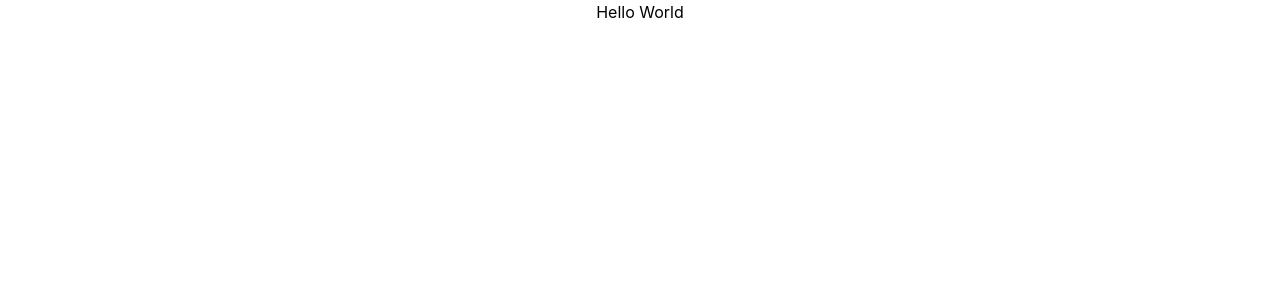
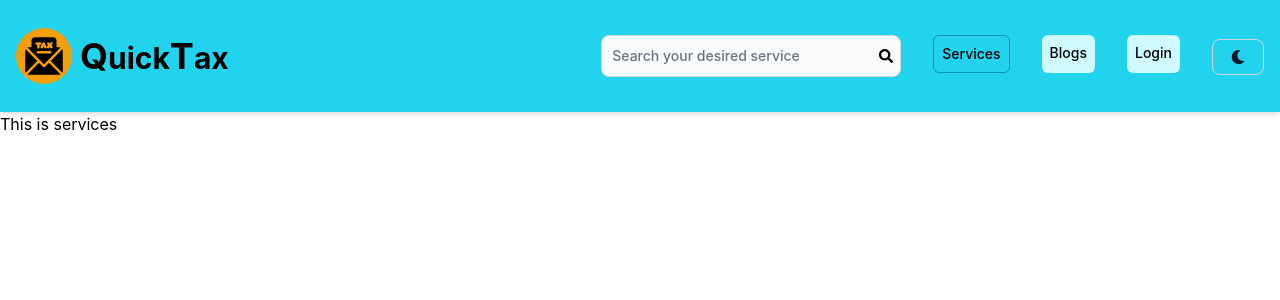
Before and after one commit to k-m-rahman/QuickTax, a React (Create React App) app: page /services in a window 1280 px wide. Shown: the top 300 px of the page. Built offline with nearby package versions, Linux system fonts and the light colour scheme.

Commit message:
added navbar and basic router management

```diff
--- a/src/App.js
+++ b/src/App.js
@@ -1,10 +1,28 @@
 import logo from "./logo.svg";
 import "./App.css";
+import { RouterProvider } from "react-router-dom";
+import { router } from "./Routes/Route/Route";
+import { useContext, useEffect } from "react";
+import { ThemeContext } from "./contexts/ThemeProvider";
+import { getStoredDarkModeData } from "./utils/fakeDb";
 
 function App() {
+  const { darkMode, setDarkMode } = useContext(ThemeContext);
+
+  useEffect(() => {
+    const storedDarkModeData = getStoredDarkModeData();
+    setDarkMode(storedDarkModeData);
+  }, []);
+
   return (
-    <div className="App">
-      <h1>Hello World</h1>
+    <div
+      className={
+        darkMode
+          ? `"App dark min-h-screen max-w-7xl mx-auto"`
+          : `"App min-h-screen max-w-7xl mx-auto"`
+      }
+    >
+      <RouterProvider router={router}></RouterProvider>
     </div>
   );
 }
--- /dev/null
+++ b/src/Routes/Route/Route.js
@@ -0,0 +1,21 @@
+import { createBrowserRouter } from "react-router-dom";
+import Main from "../../layout/Main";
+import Home from "../../pages/Home/Home";
+import Services from "../../pages/Services/Services";
+
+export const router = createBrowserRouter([
+  {
+    path: "/",
+    element: <Main></Main>,
+    children: [
+      {
+        path: "/",
+        element: <Home></Home>,
+      },
+      {
+        path: "/services",
+        element: <Services></Services>,
+      },
+    ],
+  },
+]);
--- /dev/null
+++ b/src/contexts/AuthProvider.js
@@ -0,0 +1,23 @@
+import React, { createContext, useState } from "react";
+import { getAuth } from "firebase/auth";
+import app from "../firebase/firebase.config";
+
+const auth = getAuth(app);
+
+export const AuthContext = createContext();
+
+const AuthProvider = ({ children }) => {
+  const [user, setUser] = useState(null);
+  const [loading, setLoading] = useState(true);
+
+  const login = (email, password) => {};
+
+  const authInfo = { user };
+  return (
+    <div>
+      <AuthContext.Provider value={authInfo}>{children}</AuthContext.Provider>
+    </div>
+  );
+};
+
+export default AuthProvider;
--- /dev/null
+++ b/src/contexts/ThemeProvider.js
@@ -0,0 +1,19 @@
+import React, { createContext, useState } from "react";
+
+export const ThemeContext = createContext();
+
+const ThemeProvider = ({ children }) => {
+  const [darkMode, setDarkMode] = useState(false);
+
+  const themeInfo = { darkMode, setDarkMode };
+
+  return (
+    <div>
+      <ThemeContext.Provider value={themeInfo}>
+        {children}
+      </ThemeContext.Provider>
+    </div>
+  );
+};
+
+export default ThemeProvider;
--- a/src/index.js
+++ b/src/index.js
@@ -1,13 +1,19 @@
-import React from 'react';
-import ReactDOM from 'react-dom/client';
-import './index.css';
-import App from './App';
-import reportWebVitals from './reportWebVitals';
+import React from "react";
+import ReactDOM from "react-dom/client";
+import "./index.css";
+import App from "./App";
+import reportWebVitals from "./reportWebVitals";
+import AuthProvider from "./contexts/AuthProvider";
+import ThemeProvider from "./contexts/ThemeProvider";
 
-const root = ReactDOM.createRoot(document.getElementById('root'));
+const root = ReactDOM.createRoot(document.getElementById("root"));
 root.render(
   <React.StrictMode>
-    <App />
+    <AuthProvider>
+      <ThemeProvider>
+        <App />
+      </ThemeProvider>
+    </AuthProvider>
   </React.StrictMode>
 );
 
--- /dev/null
+++ b/src/layout/Main.js
@@ -0,0 +1,14 @@
+import React from "react";
+import { Outlet } from "react-router-dom";
+import Header from "../pages/shared/Header/Header";
+
+const Main = () => {
+  return (
+    <div>
+      <Header></Header>
+      <Outlet></Outlet>
+    </div>
+  );
+};
+
+export default Main;
--- /dev/null
+++ b/src/pages/Home/Home.js
@@ -0,0 +1,7 @@
+import React from "react";
+
+const Home = () => {
+  return <div>This is home</div>;
+};
+
+export default Home;
--- /dev/null
+++ b/src/pages/Services/Services.js
@@ -0,0 +1,7 @@
+import React from "react";
+
+const Services = () => {
+  return <div>This is services</div>;
+};
+
+export default Services;
--- /dev/null
+++ b/src/pages/shared/Header/Header.js
@@ -0,0 +1,201 @@
+import {
+  Avatar,
+  Button,
+  Dropdown,
+  Navbar,
+  TextInput,
+  Tooltip,
+} from "flowbite-react";
+import React, { useContext } from "react";
+import { Link, NavLink, ScrollRestoration } from "react-router-dom";
+import { AuthContext } from "../../../contexts/AuthProvider";
+import { ThemeContext } from "../../../contexts/ThemeProvider";
+import { addDarkModeDataToDb } from "../../../utils/fakeDb";
+import { FaMoon, FaSun, FaSearch } from "react-icons/fa";
+import logo from "../../../assets/tax.svg";
+import { useNavigate } from "react-router-dom";
+
+const Header = () => {
+  const { user } = useContext(AuthContext);
+  const { darkMode, setDarkMode } = useContext(ThemeContext);
+  const navigate = useNavigate();
+
+  const handleSearchProduct = (event) => {
+    event.preventDefault();
+    const form = event.target;
+    const gadgetName = form.gadgetName.value;
+    form.reset();
+    navigate(`/searchedProducts/${gadgetName}`);
+  };
+
+  const themeChanger = () => {
+    setDarkMode(!darkMode);
+    addDarkModeDataToDb(!darkMode);
+  };
+
+  return (
+    <div className="shadow-md md:pb-5 lg:pb-0 bg-cyan-400 text-center sticky top-0 z-10 dark:bg-slate-800">
+      <Navbar
+        className="bg-cyan-400  rounded-none  py-7"
+        fluid={true}
+        rounded={true}
+      >
+        <NavLink className="flex " to="/">
+          <div className="flex gap-2">
+            <span className="bg-amber-500 p-2 rounded-full">
+              <img src={logo} className="w-8 lg:w-10 " alt="" />
+            </span>
+            <span className="self-center whitespace-nowrap text-2xl md:text-3xl font-bold dark:text-white flex items-end">
+              <span className="text-3xl md:text-4xl ">Q</span> <span>uick</span>
+              <span className="text-3xl md:text-4xl ">T</span> <span>ax</span>
+            </span>
+          </div>
+        </NavLink>
+        <Navbar.Toggle />
+        <Navbar.Collapse>
+          <ScrollRestoration></ScrollRestoration>
+          <form
+            onSubmit={handleSearchProduct}
+            className="relative mb-2 lg:mb-0 md:hidden lg:block"
+          >
+            <TextInput
+              className=" lg:w-[300px] "
+              id="gadgetName"
+              name="gadgetName"
+              type="text"
+              placeholder="Search your desired service"
+            />
+            <button
+              type="submit"
+              className="absolute right-2 top-1/3 cursor-pointer"
+            >
+              <FaSearch></FaSearch>
+            </button>
+          </form>
+          <NavLink
+            className={({ isActive }) =>
+              !isActive
+                ? "bg-cyan-100 p-2 rounded-md  sm:hover:scale-110 mb-1"
+                : "bg-cyan-400 border border-cyan-600 p-2 rounded-md sm:hover:scale-110 mb-1"
+            }
+            to="/services"
+          >
+            Services
+          </NavLink>
+
+          <NavLink
+            className={({ isActive }) =>
+              !isActive
+                ? "bg-cyan-100 p-2 rounded-md  sm:hover:scale-110 mb-1"
+                : "bg-cyan-400 border border-cyan-600 p-2 rounded-md sm:hover:scale-110 mb-1"
+            }
+            to="/blogs"
+          >
+            Blogs
+          </NavLink>
+
+          {user ? (
+            <>
+              <NavLink
+                className={({ isActive }) =>
+                  !isActive
+                    ? "bg-cyan-100 p-2 rounded-md  sm:hover:scale-110 mb-1"
+                    : "bg-cyan-400 border border-cyan-600 p-2 rounded-md sm:hover:scale-110 mb-1"
+                }
+                to="/myReviews"
+              >
+                My Reviews
+              </NavLink>
+              <NavLink
+                className={({ isActive }) =>
+                  !isActive
+                    ? "bg-cyan-100 p-2 rounded-md  sm:hover:scale-110 mb-1"
+                    : "bg-cyan-400 border border-cyan-600 p-2 rounded-md sm:hover:scale-110 mb-1"
+                }
+                to="/addService"
+              >
+                Add Service
+              </NavLink>
+
+              <span className=" flex justify-center ">
+                <Dropdown
+                  arrowIcon={false}
+                  inline={true}
+                  label={
+                    <Tooltip
+                      content={
+                        user?.displayName
+                          ? `${user?.displayName}`
+                          : "Name not available"
+                      }
+                    >
+                      <Avatar
+                        className="border border-gray-300  rounded-full sm:hover:scale-110"
+                        alt="User "
+                        img={user?.photoURL}
+                        rounded={true}
+                      />
+                    </Tooltip>
+                  }
+                >
+                  <Dropdown.Header>
+                    <Link to="/profile">
+                      <span className="block text-sm">
+                        {user.displayName ? user?.displayName : ""}
+                      </span>
+                      <span className="block truncate text-sm font-medium">
+                        {user?.email}
+                      </span>
+                    </Link>
+                  </Dropdown.Header>
+
+                  <Dropdown.Item>
+                    <button>Sign out</button>
+                  </Dropdown.Item>
+                </Dropdown>
+              </span>
+            </>
+          ) : (
+            <NavLink
+              className={({ isActive }) =>
+                !isActive
+                  ? "bg-cyan-100 p-2 rounded-md  sm:hover:scale-110 mb-1"
+                  : "bg-cyan-400 border border-cyan-600 p-2 rounded-md sm:hover:scale-110 mb-1"
+              }
+              to="/login"
+            >
+              Login
+            </NavLink>
+          )}
+
+          <Button
+            className="w-1/6 mx-auto mt-1 lg:w-full"
+            onClick={themeChanger}
+            color={darkMode ? `dark` : `light`}
+          >
+            {darkMode ? <FaSun></FaSun> : <FaMoon></FaMoon>}
+          </Button>
+        </Navbar.Collapse>
+      </Navbar>
+      <div className="mt-1 w-1/2 mx-auto  hidden md:block lg:hidden">
+        <form onSubmit={handleSearchProduct} className="relative ">
+          <TextInput
+            className=" lg:w-[300px] "
+            id="gadgetName"
+            name="gadgetName"
+            type="text"
+            placeholder="Search your desired service"
+          />
+          <button
+            type="submit"
+            className="absolute right-2 top-1/3 cursor-pointer"
+          >
+            <FaSearch></FaSearch>
+          </button>
+        </form>
+      </div>
+    </div>
+  );
+};
+
+export default Header;
--- /dev/null
+++ b/src/utils/fakeDb.js
@@ -0,0 +1,11 @@
+const addDarkModeDataToDb = (darkMode) => {
+  localStorage.setItem("darkMode", JSON.stringify(darkMode));
+};
+
+const getStoredDarkModeData = () => {
+  const storedData = JSON.parse(localStorage.getItem("darkMode"));
+
+  return storedData;
+};
+
+export { addDarkModeDataToDb, getStoredDarkModeData };
```
Also changed, not shown: src/assets/logo.png (added), src/assets/tax.svg (added).
